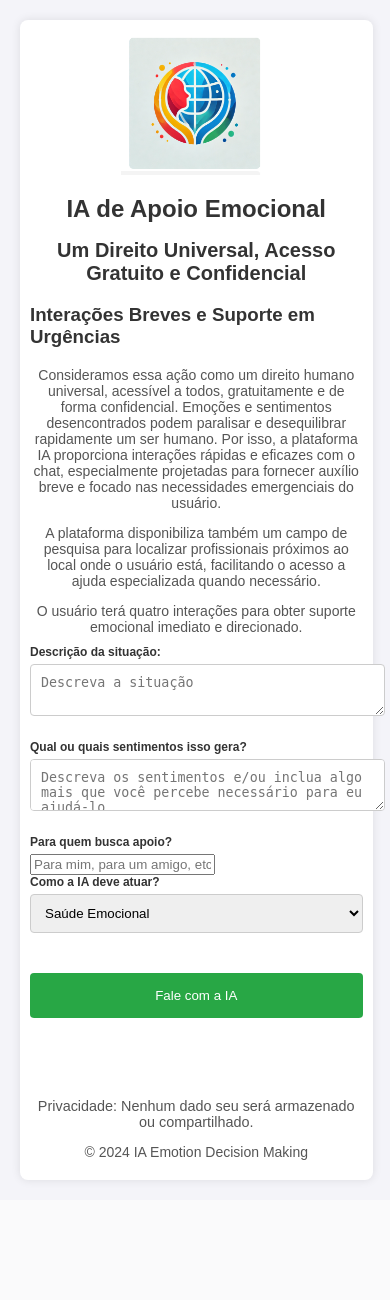
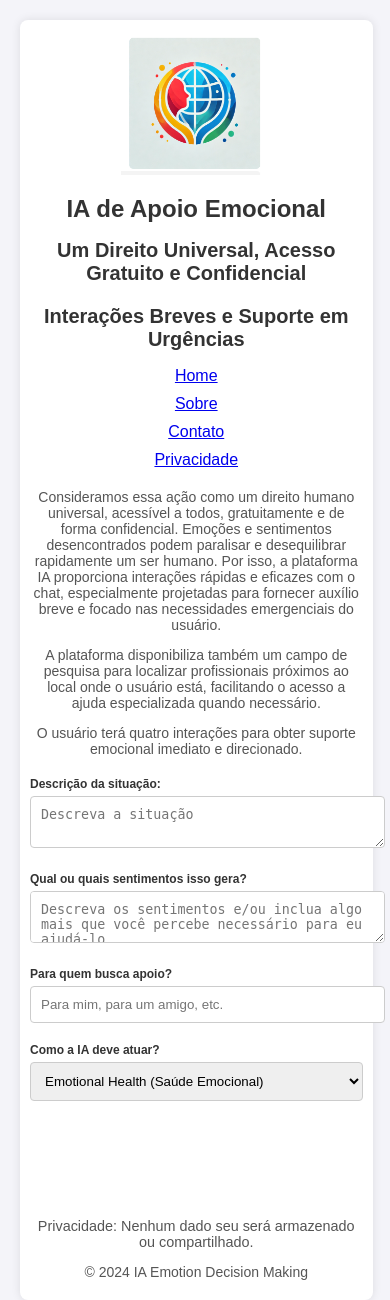
Before and after one commit to JoaoCarlosOrquiza/iaemotiondecisionmaking, a Flask app: page / in a window 390 px wide. Shown: the top 1300 px of the page. Before the commit the page ends 1183 px from the top, so only its background shows below. Run offline with Flask 2, Linux system fonts and the light colour scheme.

Commit message:
Ajuste no layout, inclusão de formulário de feedback e correção de caminhos de imagens

```diff
--- a/static/css/styles.css
+++ b/static/css/styles.css
@@ -58,7 +58,7 @@ h1 {
     text-align: center;
 }
 
-h2 {
+h2, h3 {
     font-size: 20px;
     font-weight: bold;
     color: #333;
@@ -82,7 +82,7 @@ label {
     text-align: left;
 }
 
-textarea, select {
+textarea, select, input {
     width: 100%;
     padding: 10px;
     margin-bottom: 20px;
@@ -124,6 +124,7 @@ button:hover {
     text-align: center;
     list-style-type: none;
     padding: 0;
+    margin-bottom: 20px;
 }
 
 .nav-list li {
@@ -133,18 +134,6 @@ button:hover {
 
 .nav-list li:last-child {
     margin-right: 0;
-}
-
-.menu-toggle {
-    display: none;
-    font-size: 24px;
-    background: none;
-    border: none;
-    cursor: pointer;
-}
-
-.menu-toggle:focus {
-    outline: none;
 }
 
 /* Estilos responsivos */
@@ -164,30 +153,9 @@ button:hover {
         margin-top: 10px;
     }
 
-    .menu-toggle {
-        display: block;
-    }
-
-    .nav-list {
-        display: none;
-        flex-direction: column;
-        align-items: center;
-        background-color: #fff;
-        box-shadow: 0 0 10px rgba(0, 0, 0, 0.1);
-        position: absolute;
-        top: 60px;
-        left: 0;
-        right: 0;
-        z-index: 1000;
-    }
-
     .nav-list li {
         display: block;
         margin: 10px 0;
-    }
-
-    .nav-list.show {
-        display: flex;
     }
 }
 
--- a/templates/index.html
+++ b/templates/index.html
@@ -1,74 +1,52 @@
 <!DOCTYPE html>
-<html lang="pt-br">
+<html lang="pt-BR">
 <head>
     <meta charset="UTF-8">
     <meta name="viewport" content="width=device-width, initial-scale=1.0">
-    <title>IA Emotion Decision Making</title>
-    <link rel="stylesheet" href="{{ url_for('static', filename='css/styles.css') }}">
-    <link rel="icon" href="{{ url_for('static', filename='images/favicon.ico') }}" type="image/x-icon">
+    <title>IA de Apoio Emocional</title>
+    <link rel="stylesheet" href="static/css/styles.css">
+    <link rel="icon" href="templates/static/images/favicon.ico">
 </head>
 <body>
     <div class="container">
-        <header>
-            <img class="logo" src="{{ url_for('static', filename='images/logo.png') }}" alt="Logo">
+        <img src="templates/static/images/logo.png" alt="Logo" class="logo">
         <h1>IA de Apoio Emocional</h1>
         <h2>Um Direito Universal, Acesso Gratuito e Confidencial</h2>
         <h3>Interações Breves e Suporte em Urgências</h3>
-        </header>
+        <ul class="nav-list">
+            <li><a href="#">Home</a></li>
+            <li><a href="#">Sobre</a></li>
+            <li><a href="#">Contato</a></li>
+            <li><a href="#">Privacidade</a></li>
+        </ul>
+        <p>Consideramos essa ação como um direito humano universal, acessível a todos, gratuitamente e de forma confidencial. Emoções e sentimentos desencontrados podem paralisar e desequilibrar rapidamente um ser humano. Por isso, a plataforma IA proporciona interações rápidas e eficazes com o chat, especialmente projetadas para fornecer auxílio breve e focado nas necessidades emergenciais do usuário.</p>
+        <p>A plataforma disponibiliza também um campo de pesquisa para localizar profissionais próximos ao local onde o usuário está, facilitando o acesso a ajuda especializada quando necessário.</p>
+        <p>O usuário terá quatro interações para obter suporte emocional imediato e direcionado.</p>
 
-        <nav class="nav-links">
-            <ul class="nav-list">
-                <li><a href="#home">Home</a></li>
-                <li><a href="#sobre">Sobre</a></li>
-                <li><a href="#contato">Contato</a></li>
-                <li><a href="#privacidade">Privacidade</a></li>
-            </ul>
-        </nav>
+        <form id="feedback-form">
+            <label for="description">Descrição da situação:</label>
+            <textarea id="description" name="description" placeholder="Descreva a situação"></textarea>
 
-        <main>
-            <p>
-                Consideramos essa ação como um direito humano universal, acessível a todos, gratuitamente e de forma confidencial. Emoções e sentimentos desencontrados podem paralisar e desequilibrar rapidamente um ser humano. Por isso, a plataforma IA proporciona interações rápidas e eficazes com o chat, especialmente projetadas para fornecer auxílio breve e focado nas necessidades emergenciais do usuário.
-            </p>
-            <p>
-                A plataforma disponibiliza também um campo de pesquisa para localizar profissionais próximos ao local onde o usuário está, facilitando o acesso a ajuda especializada quando necessário.
-            </p>
-            <p>
-                O usuário terá quatro interações para obter suporte emocional imediato e direcionado.
-            </p>
+            <label for="feelings">Qual ou quais sentimentos isso gera?</label>
+            <textarea id="feelings" name="feelings" placeholder="Descreva os sentimentos e/ou inclua algo mais que você percebe necessário para eu ajudá-lo"></textarea>
 
-            <!-- Formulário de descrição da situação -->
-            <form>
-                <label for="descricao">Descrição da situação:</label>
-                <textarea id="descricao" name="descricao" placeholder="Descreva a situação"></textarea>
+            <label for="support">Para quem busca apoio?</label>
+            <input type="text" id="support" name="support" placeholder="Para mim, para um amigo, etc.">
 
-                <label for="sentimentos">Qual ou quais sentimentos isso gera?</label>
-                <textarea id="sentimentos" name="sentimentos" placeholder="Descreva os sentimentos e/ou inclua algo mais que você percebe necessário para eu ajudá-lo"></textarea>
-
-                <label for="apoio">Para quem busca apoio?</label>
-                <input type="text" id="apoio" name="apoio" placeholder="Para mim, para um amigo, etc.">
-
-                <label for="atuar">Como a IA deve atuar?</label>
-                <select id="atuar" name="atuar">
-                    <option value="saude_emocional">Saúde Emocional</option>
-                    <!-- Outras opções -->
+            <label for="action">Como a IA deve atuar?</label>
+            <select id="action" name="action">
+                <option value="emotional">Emotional Health (Saúde Emocional)</option>
+                <option value="financial">Financial Health (Saúde Financeira)</option>
+                <option value="legal">Legal Support (Suporte Jurídico)</option>
             </select>
 
             <button type="submit">Fale com a IA</button>
         </form>
 
-            <!-- Formulário de feedback -->
-            <div id="feedback-form">
-                <div class="feedback-buttons">
-                    <button><i class="fas fa-thumbs-up"></i></button>
-                    <button><i class="fas fa-thumbs-down"></i></button>
-                </div>
-            </div>
-
+        <p class="privacy">Privacidade: Nenhum dado seu será armazenado ou compartilhado.</p>
         <footer>
-                <p class="privacy">Privacidade: Nenhum dado seu será armazenado ou compartilhado.</p>
             <p>© 2024 IA Emotion Decision Making</p>
         </footer>
-        </main>
     </div>
 </body>
 </html>
```
Lines whose indentation alone changed are shown as unchanged.
